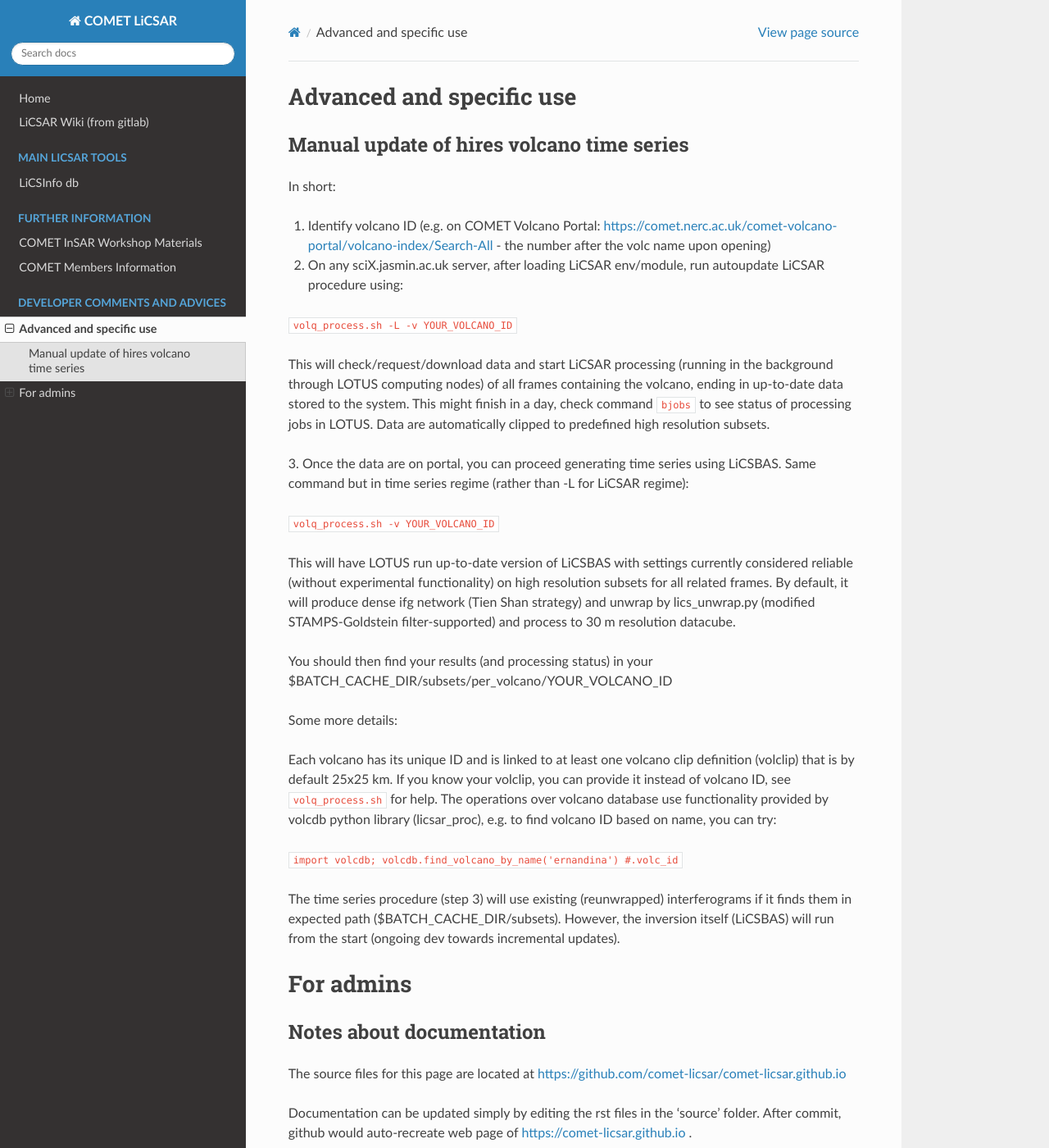
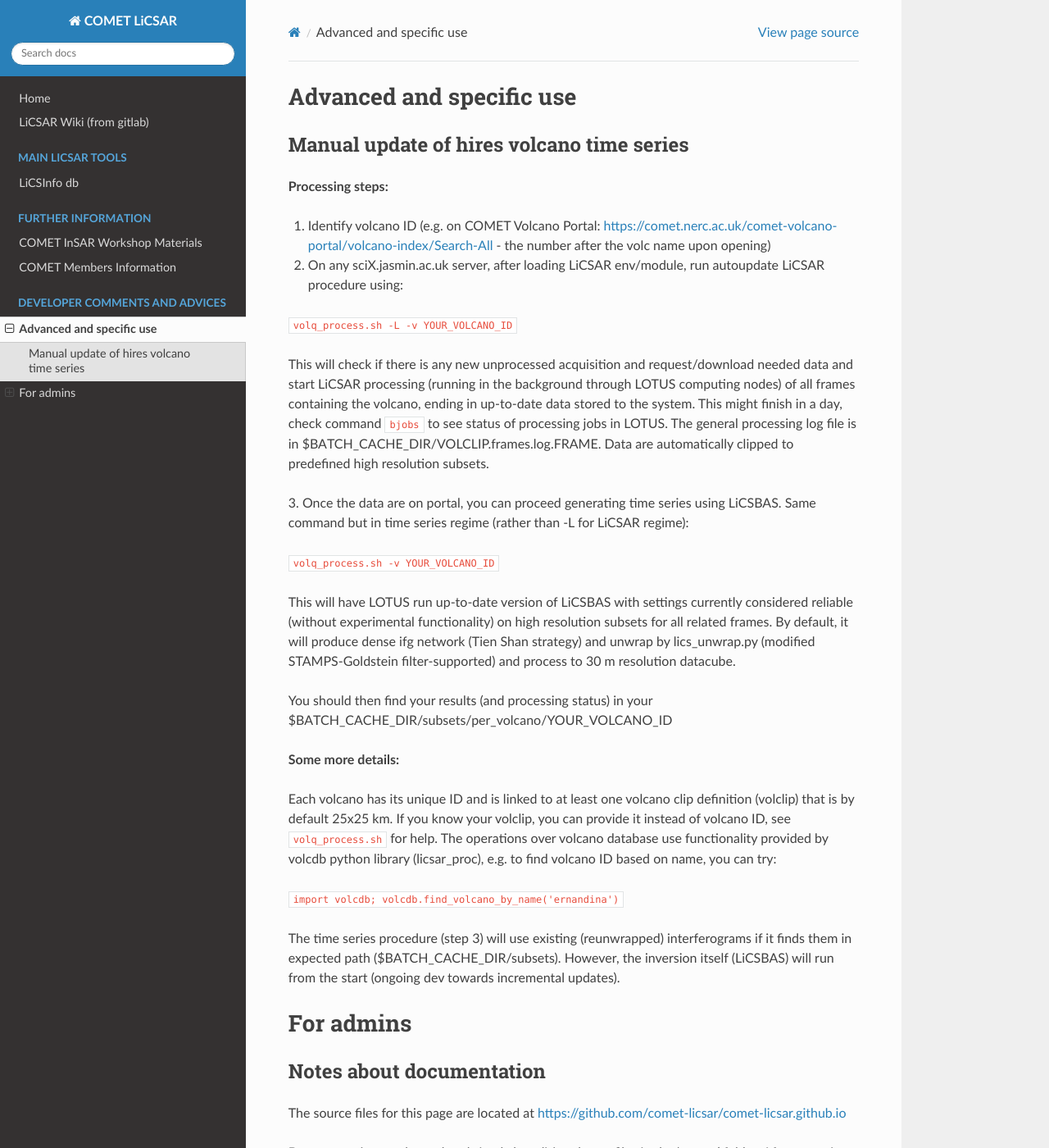
Before and after one commit to comet-licsar/comet-licsar.github.io, a Sphinx documentation site: the page built from source/documentation.rst, in a window 1280 px wide and 1400 px high. Shown: the whole window at 82% size. Built offline with Sphinx 7.4.7 and the Read the Docs theme 2.0.0, drawn with Linux system fonts in a browser that asks for light colours.

Commit message:
Update documentation.rst

```diff
--- a/source/documentation.rst
+++ b/source/documentation.rst
@@ -6,7 +6,7 @@ Advanced and specific use
 Manual update of hires volcano time series
 ------------------------------------------
 
-In short:
+**Processing steps:**
 
 1. Identify volcano ID (e.g. on COMET Volcano Portal: https://comet.nerc.ac.uk/comet-volcano-portal/volcano-index/Search-All  - the number after the volc name upon opening)
 
@@ -14,8 +14,9 @@ In short:
 
 ``volq_process.sh -L -v YOUR_VOLCANO_ID``
 
-This will check/request/download data and start LiCSAR processing (running in the background through LOTUS computing nodes) of all frames containing the volcano, ending in up-to-date data stored to the system.
+This will check if there is any new unprocessed acquisition and request/download needed data and start LiCSAR processing (running in the background through LOTUS computing nodes) of all frames containing the volcano, ending in up-to-date data stored to the system.
 This might finish in a day, check command ``bjobs`` to see status of processing jobs in LOTUS.
+The general processing log file is in $BATCH_CACHE_DIR/VOLCLIP.frames.log.FRAME.
 Data are automatically clipped to predefined high resolution subsets.
 
 3. Once the data are on portal, you can proceed generating time series using LiCSBAS.
@@ -31,15 +32,14 @@ You should then find your results (and processing status) in your
 $BATCH_CACHE_DIR/subsets/per_volcano/YOUR_VOLCANO_ID
 
 
-Some more details:
+**Some more details:**
 
 Each volcano has its unique ID and is linked to at least one volcano clip definition (volclip) that is by default 25x25 km.
 If you know your volclip, you can provide it instead of volcano ID, see ``volq_process.sh`` for help.
 The operations over volcano database use functionality provided by volcdb python library (licsar_proc), e.g.
 to find volcano ID based on name, you can try:
 
-
-``import volcdb; volcdb.find_volcano_by_name('ernandina') #.volc_id``
+``import volcdb; volcdb.find_volcano_by_name('ernandina')``
 
 The time series procedure (step 3) will use existing (reunwrapped) interferograms if it finds them in expected path ($BATCH_CACHE_DIR/subsets).
 However, the inversion itself (LiCSBAS) will run from the start (ongoing dev towards incremental updates).
```
